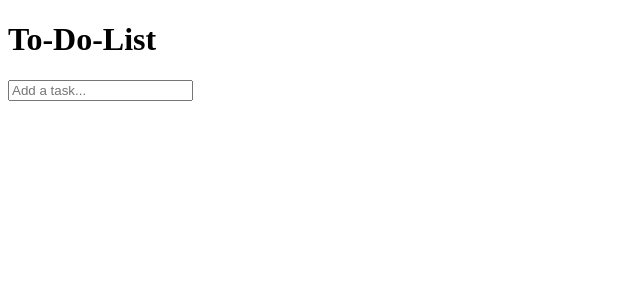
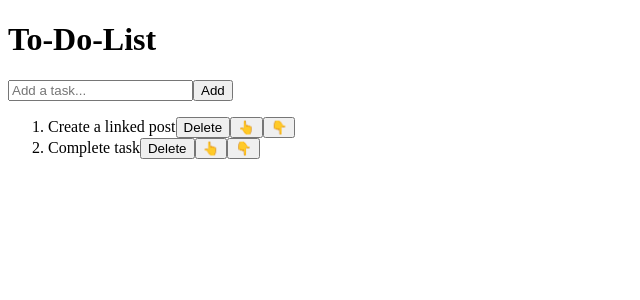
Before and after one commit to Thisara-Chamika/ToDo-App, a React (Vite) app: page / in a window 1280 px wide. Shown: the top 300 px of the page, without its empty margins (0-640 px from the left). Built offline with nearby package versions, Linux system fonts and the light colour scheme.

Commit message:
complete HTML structure with sample data

```diff
--- a/src/todoList/TodoList.jsx
+++ b/src/todoList/TodoList.jsx
@@ -2,11 +2,11 @@ import React, {useState} from 'react'
 
 function TodoList() {
 
-    const [tasks, setTasks] = useState([]);
+    const [tasks, setTasks] = useState(["Create a linked post", "Complete task"]);
     const [newTask, setNewTask] = useState("");
 
     function handleInputChange(event){
-
+        setNewTask(event.target.value)
     }
 
     function addTask(){
@@ -35,7 +35,28 @@ function TodoList() {
             value={newTask}
             onChange={handleInputChange}
             />
+            <button type="button" className='add-button' onClick={addTask}>
+              Add
+            </button>
           </div>
+
+          <ol>
+            {tasks.map((task, index) =>
+              <li key={index}>
+                <span className='text'>{task}</span>
+                <button type="button" className='delete-button' onClick={() => deleteTask(index)}>
+                  Delete
+                </button>
+                <button type="button" className='move-button' onClick={() => moveTaskUp(index)}>
+                  👆
+                </button>
+                <button type="button" className='move-button' onClick={() => moveTaskDown(index)}>
+                  👇
+                </button>
+              </li>
+            )}
+          </ol>
+
     </div>
 
     </>
```
